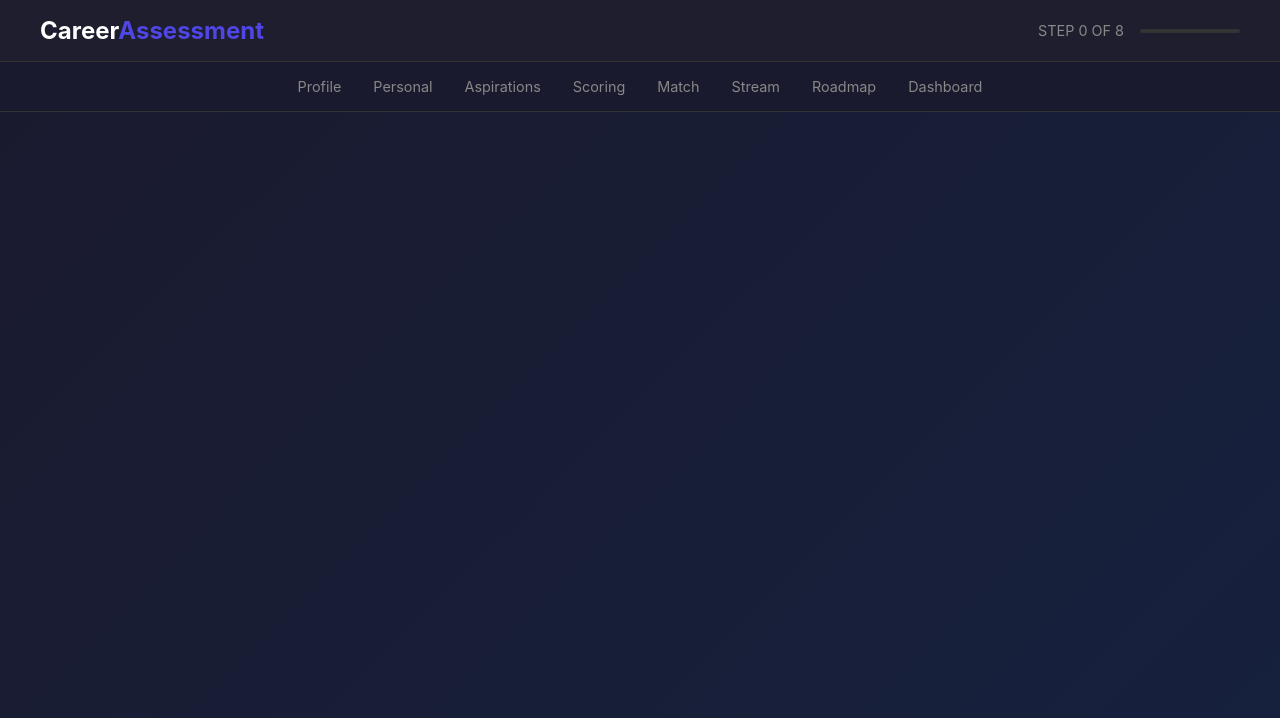
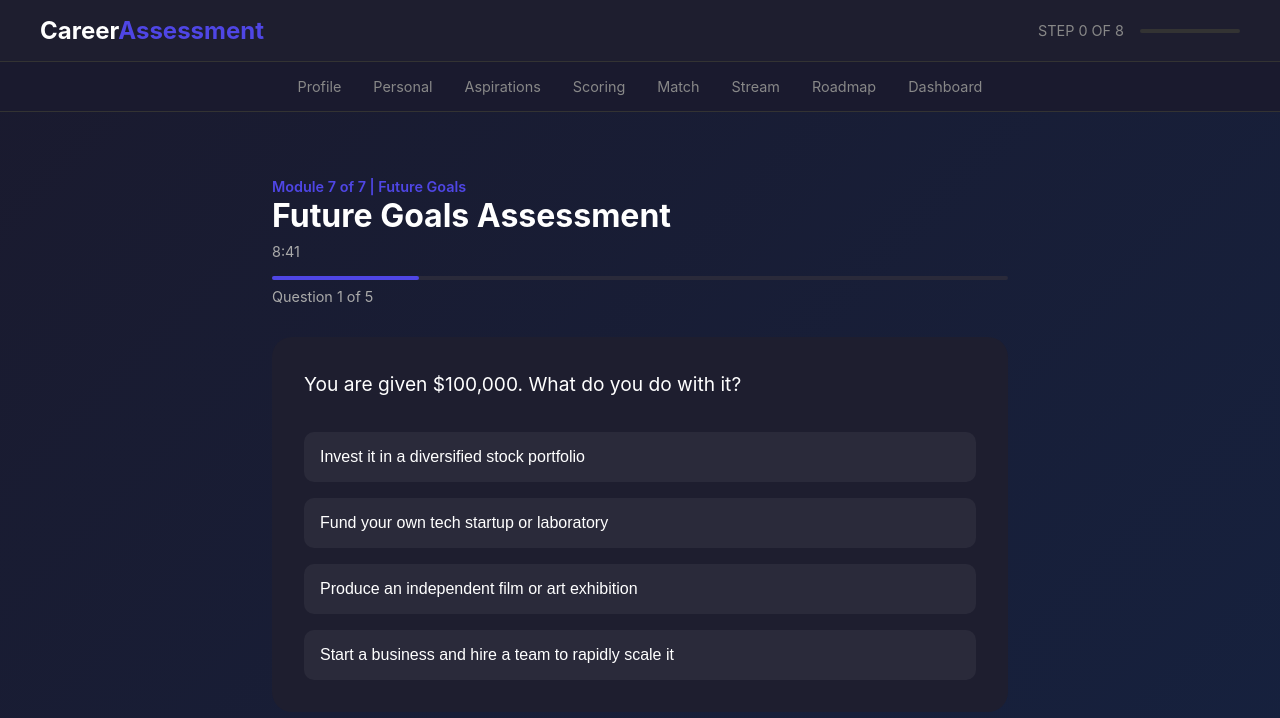
Before and after one commit to Navyaadla29/career-assessment-frontend, a React (Create React App) app: page /module7 in a window 1280 px wide. Shown: the top 718 px of the page. Built offline with nearby package versions, Linux system fonts and the light colour scheme.

Commit message:
Added all 7 modules and fixed navigation

```diff
--- a/src/App.js
+++ b/src/App.js
@@ -11,6 +11,7 @@ import Module3_Personality from "./pages/Module3_Personality";
 import Module4_Values from "./pages/Module4_Values";
 import Module5_WorkStyle from "./pages/Module5_WorkStyle";
 import Module6_AcademicTrack from "./pages/Module6_AcademicTrack";
+import Module7_FutureGoals from "./pages/Module7_FutureGoals";  // ADD THIS
 import Scoring from "./pages/Scoring";
 import CareerMatch from "./pages/CareerMatch";
 import StreamRecommendation from "./pages/StreamRecommendation";
@@ -32,6 +33,7 @@ function App() {
         <Route path="/module4" element={<Module4_Values />} />
         <Route path="/module5" element={<Module5_WorkStyle />} />
         <Route path="/module6" element={<Module6_AcademicTrack />} />
+        <Route path="/module7" element={<Module7_FutureGoals />} />  {/* ADD THIS */}
         <Route path="/scoring" element={<Scoring />} />
         <Route path="/career-match" element={<CareerMatch />} />
         <Route path="/stream-recommendation" element={<StreamRecommendation />} />
--- a/src/pages/Module6_AcademicTrack.js
+++ b/src/pages/Module7_FutureGoals.js
@@ -1,7 +1,7 @@
 import React, { useState } from 'react';
 import { useNavigate } from 'react-router-dom';
 
-function Module6_AcademicTrack() {
+function Module7_FutureGoals() {
   const navigate = useNavigate();
   const [answers, setAnswers] = useState({});
   const [currentQuestion, setCurrentQuestion] = useState(0);
@@ -9,56 +9,56 @@ function Module6_AcademicTrack() {
   const questions = [
     {
       id: 1,
-      text: "In which cluster of subjects do you consistently achieve the highest grades?",
+      text: "You are given $100,000. What do you do with it?",
       options: [
-        "Mathematics & Pure Sciences",
-        "Humanities, History & Languages",
-        "Accountancy, Economics & Business Studies",
-        "Physical Education / Electives"
+        "Invest it in a diversified stock portfolio",
+        "Fund your own tech startup or laboratory",
+        "Produce an independent film or art exhibition",
+        "Start a business and hire a team to rapidly scale it"
       ],
       scores: [5,4,3,2]
     },
     {
       id: 2,
-      text: "What is your preferred method of learning and examination?",
+      text: "The world is ending in a week. How do you spend your time?",
       options: [
-        "Solving numerical problems and derivations",
-        "Writing long essays and debating theories",
-        "Case studies, mock markets, and financial tallying",
-        "Giving presentations and leading group projects"
+        "Solving complex problems and documenting solutions",
+        "Creating art, music, or writing to express yourself",
+        "Helping and comforting as many people as possible",
+        "Organizing communities and leading efforts"
       ],
       scores: [5,4,3,2]
     },
     {
       id: 3,
-      text: "Which type of extracurricular activity did/do you prefer?",
+      text: "If you could have any superpower, what would it be?",
       options: [
-        "Robotics, Coding, or Science Club",
-        "Drama, Music, or Art Club",
-        "Math Olympiad or Finance Club",
-        "Student Council or Debate Team"
+        "Super intelligence and knowledge",
+        "Ability to create anything from imagination",
+        "Healing powers to help others",
+        "Mind control to lead and influence"
       ],
       scores: [5,4,3,2]
     },
     {
       id: 4,
-      text: "How do you prefer to handle large assignments?",
+      text: "What kind of legacy do you want to leave behind?",
       options: [
-        "Breaking it down into algorithmic, logical steps",
-        "Brainstorming non-linear, creative approaches",
-        "Creating a strict timeline and budget constraint",
-        "Delegating parts of it to a team"
+        "Scientific discoveries or technological breakthroughs",
+        "Artistic masterpieces that inspire generations",
+        "A healthier, happier society",
+        "A successful empire or organization"
       ],
       scores: [5,4,3,2]
     },
     {
       id: 5,
-      text: "If you had to read a 500-page book for class, which topic would you choose?",
+      text: "In 10 years, where do you see yourself?",
       options: [
-        "The History of Space Exploration and Physics",
-        "A profound fictional novel or poetry anthology",
-        "The Rise and Fall of the Global Economy",
-        "Biographies of famous CEOs and Leaders"
+        "Leading research and innovation in my field",
+        "Expressing myself through creative work",
+        "Making a direct impact on people's lives",
+        "Running a successful company or organization"
       ],
       scores: [5,4,3,2]
     }
@@ -71,8 +71,8 @@ function Module6_AcademicTrack() {
     if (currentQuestion < questions.length - 1) {
       setCurrentQuestion(currentQuestion + 1);
     } else {
-      localStorage.setItem('module6', JSON.stringify(answers));
-      // Calculate all scores and go to scoring page
+      // Save all module answers and go to scoring
+      localStorage.setItem('module7', JSON.stringify(answers));
       navigate('/scoring');
     }
   };
@@ -82,8 +82,9 @@ function Module6_AcademicTrack() {
   return (
     <div style={styles.container}>
       <div style={styles.header}>
-        <span style={styles.module}>Module 6 of 6 | Academic Track</span>
-        <h2 style={styles.title}>Academic Track Assessment</h2>
+        <span style={styles.module}>Module 7 of 7 | Future Goals</span>
+        <h2 style={styles.title}>Future Goals Assessment</h2>
+        <div style={styles.timer}>8:41</div>
         <div style={styles.progressBar}>
           <div style={{...styles.progress, width: `${((currentQuestion + 1)/questions.length)*100}%`}}></div>
         </div>
@@ -125,6 +126,11 @@ const styles = {
   },
   title: {
     fontSize: '2rem',
+    marginBottom: '0.5rem'
+  },
+  timer: {
+    color: '#aaa',
+    fontSize: '0.9rem',
     marginBottom: '1rem'
   },
   progressBar: {
@@ -165,8 +171,9 @@ const styles = {
     color: 'white',
     fontSize: '1rem',
     cursor: 'pointer',
-    textAlign: 'left'
+    textAlign: 'left',
+    transition: 'all 0.3s ease'
   }
 };
 
-export default Module6_AcademicTrack;
+export default Module7_FutureGoals;
```
